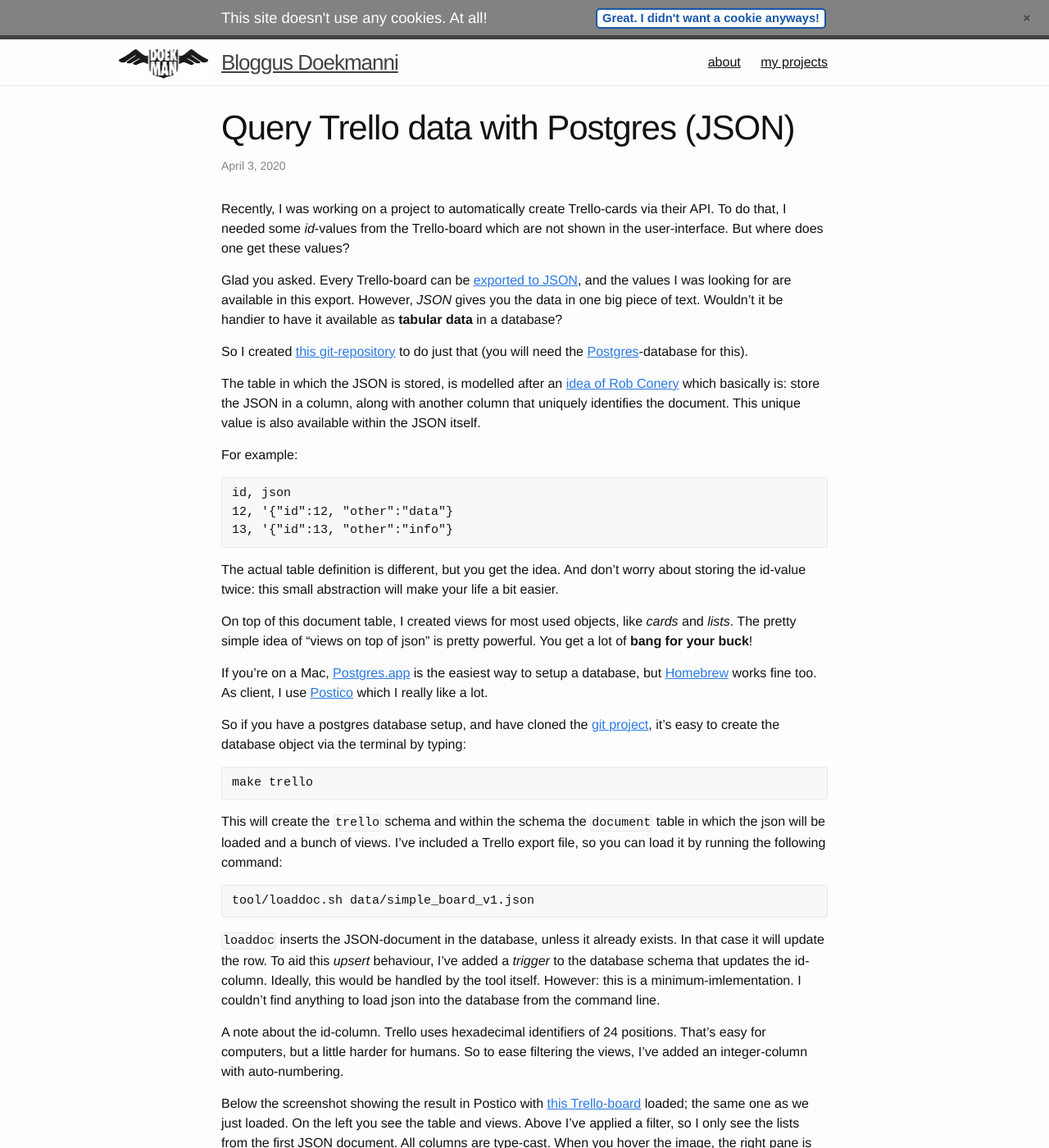
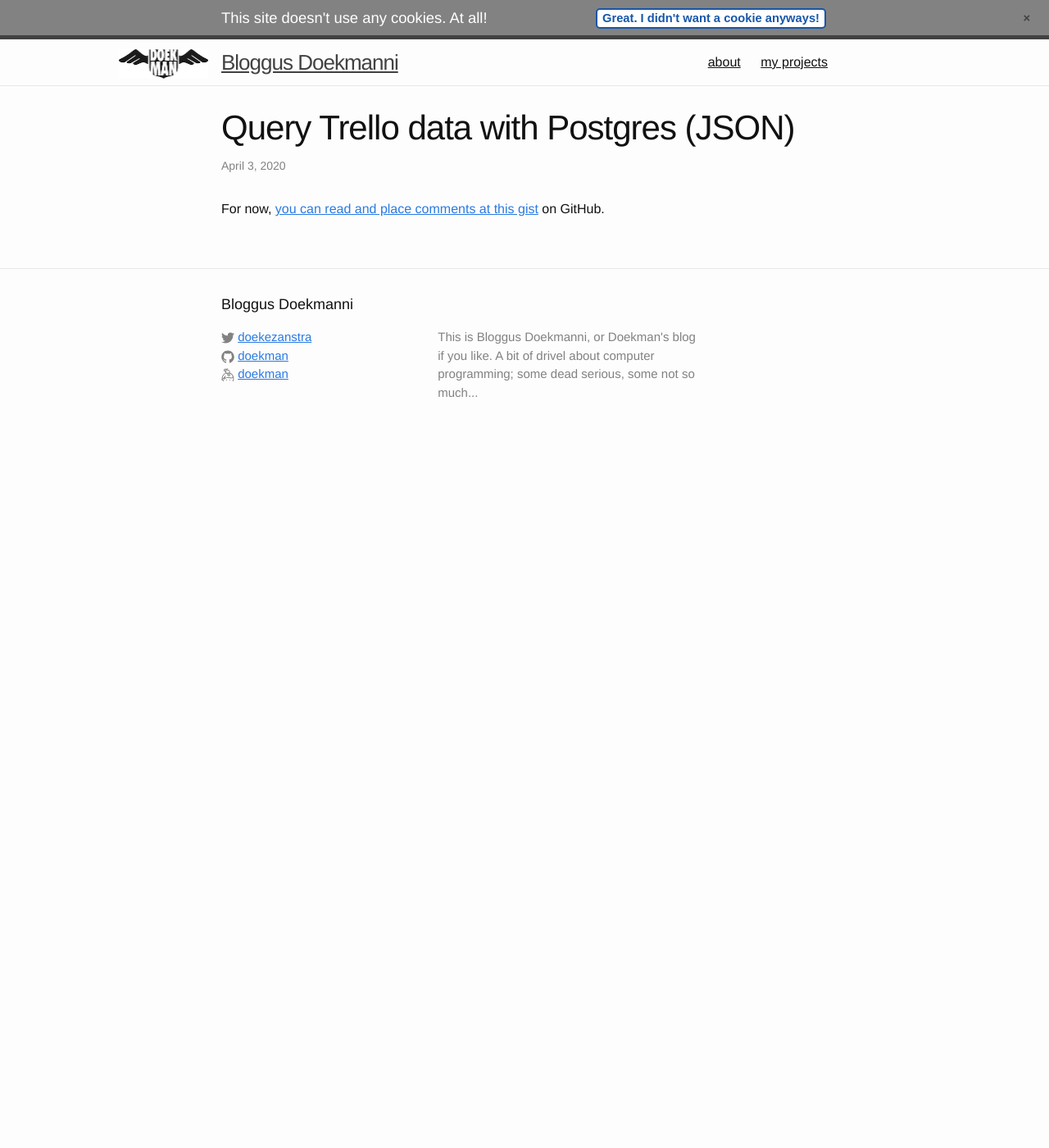
Before and after one commit to doekman/doekman.github.io, a Jekyll site: the page built from _posts/2020-04-03-query-trello-json-with-postgres.md, in a window 1280 px wide and 1400 px high. Shown: the whole window at 82% size. Built offline with Jekyll 4.4.1, drawn with Linux system fonts in a browser that asks for light colours; some of the changed text lies outside the part shown.

Commit message:
Update 2020-04-03-query-trello-json-with-postgres.md

```diff
--- a/_posts/2020-04-03-query-trello-json-with-postgres.md
+++ b/_posts/2020-04-03-query-trello-json-with-postgres.md
@@ -2,66 +2,7 @@
 layout: post
 title:  "Query Trello data with Postgres (JSON)"
 date:   2020-04-03
-is_listed: false
+is_listed: true
 ---
 
-
-
-Recently, I was working on a project to automatically create Trello-cards via their API. To do that, I needed some _id_-values from the Trello-board which are not shown in the user-interface. But where does one get these values?
-
-Glad you asked. Every Trello-board can be [exported to JSON][trello_export], and the values I was looking for are available in this export. However, _JSON_ gives you the data in one big piece of text. Wouldn't it be handier to have it available as **tabular data** in a database?
-
-So I created [this git-repository][git_repo] to do just that (you will need the [Postgres][postgresql]-database for this).
-
-The table in which the JSON is stored, is modelled after an [idea of Rob Conery][conery] which basically is: store the JSON in a column, along with another column that uniquely identifies the document. This unique value is also available within the JSON itself.
-
-For example:
-
-	id, json
-	12, '{"id":12, "other":"data"}
-	13, '{"id":13, "other":"info"}
-
-The actual table definition is different, but you get the idea. And don't worry about storing the id-value twice: this small abstraction will make your life a bit easier.
-
-On top of this document table, I created views for most used objects, like _cards_ and _lists_. The pretty simple idea of "views on top of json" is pretty powerful. You get a lot of **bang for your buck**!
-
-If you're on a Mac, [Postgres.app][postgresapp] is the easiest way to setup a database, but [Homebrew][brew] works fine too. As client, I use [Postico][] which I really like a lot.
-
-So if you have a postgres database setup, and have cloned the [git project][git_repo], it's easy to create the database object via the terminal by typing:
-
-	make trello
-
-This will create the `trello` schema and within the schema the `document` table in which the json will be loaded and a bunch of views. I've included a Trello export file, so you can load it by running the following command:
-
-	tool/loaddoc.sh data/simple_board_v1.json
-
-`loaddoc` inserts the JSON-document in the database, unless it already exists. In that case it will update the row. To aid this _upsert_ behaviour, I've added a _trigger_ to the database schema that updates the id-column. Ideally, this would be handled by the tool itself. However: this is a minimum-imlementation. I couldn't find anything to load json into the database from the command line.
-
-A note about the id-column. Trello uses hexadecimal identifiers of 24 positions. That's easy for computers, but a little harder for humans. So to ease filtering the views, I've added an integer-column with auto-numbering.
-
-Below the screenshot showing the result in Postico with [this Trello-board][simple_board] loaded; the same one as we just loaded. On the left you see the table and views. Above I've applied a filter, so I only see the lists from the first JSON document. All columns are type-cast. When you hover the image, the right pane is shown which also show type information.
-
-<html>
-	<figure>
-		<img src="{% link images/2020-03/Query-trello-json-with-postgres_A.png %}" alt="Screen-shot of the Postico application" class="non_hoover">
-		<img src="{% link images/2020-03/Query-trello-json-with-postgres_B.png %}" alt="Screen-shot of the Postico application, with right pane" class="hoover">
-		<figcaption>
-			The trello_list-view, with a filter applied <span class="non_print comment">(mouseover to display right pane)</span>
-		</figcaption>
-	</figure>
-</html>
-
-Since I talked a lot about tooling: when you run `cat .ok` on the command line, you will find some often used commands on your screen. It's called an _ok-profile_. The [ok-bash][]-tool will make it easier to work with this. It also makes you smarter and more efficient.
-
-So if you develop for Trello, you should really [give this a try][git_repo]. And if you are working with JSON documents from other origins, I'm very much interested in your ideas.
-
-
-[trello_export]: https://help.trello.com/article/747-exporting-data-from-trello-1
-[git_repo]: https://github.com/doekman/postgres-with-trello
-[simple_board]: https://trello.com/b/ZWvFVK9Z/postgres-with-trello
-[conery]: https://rob.conery.io/2015/02/28/document-storage-gymnastics-in-postgres/ "Don't forget to click on the POSTGRES-tag on his site, listing a lot of interesting posts..."
-[ok-bash]: https://github.com/secretGeek/ok-bash
-[postgresapp]: https://postgresapp.com
-[Postico]: https://eggerapps.at/postico/
-[postgresql]: https://www.postgresql.org
-[brew]: https://brew.sh
+For now, <a href="https://gist.github.com/doekman/e9b1530f0150822b464c4f7b0262a4f3">you can read and place comments at this gist</a> on GitHub.
```
